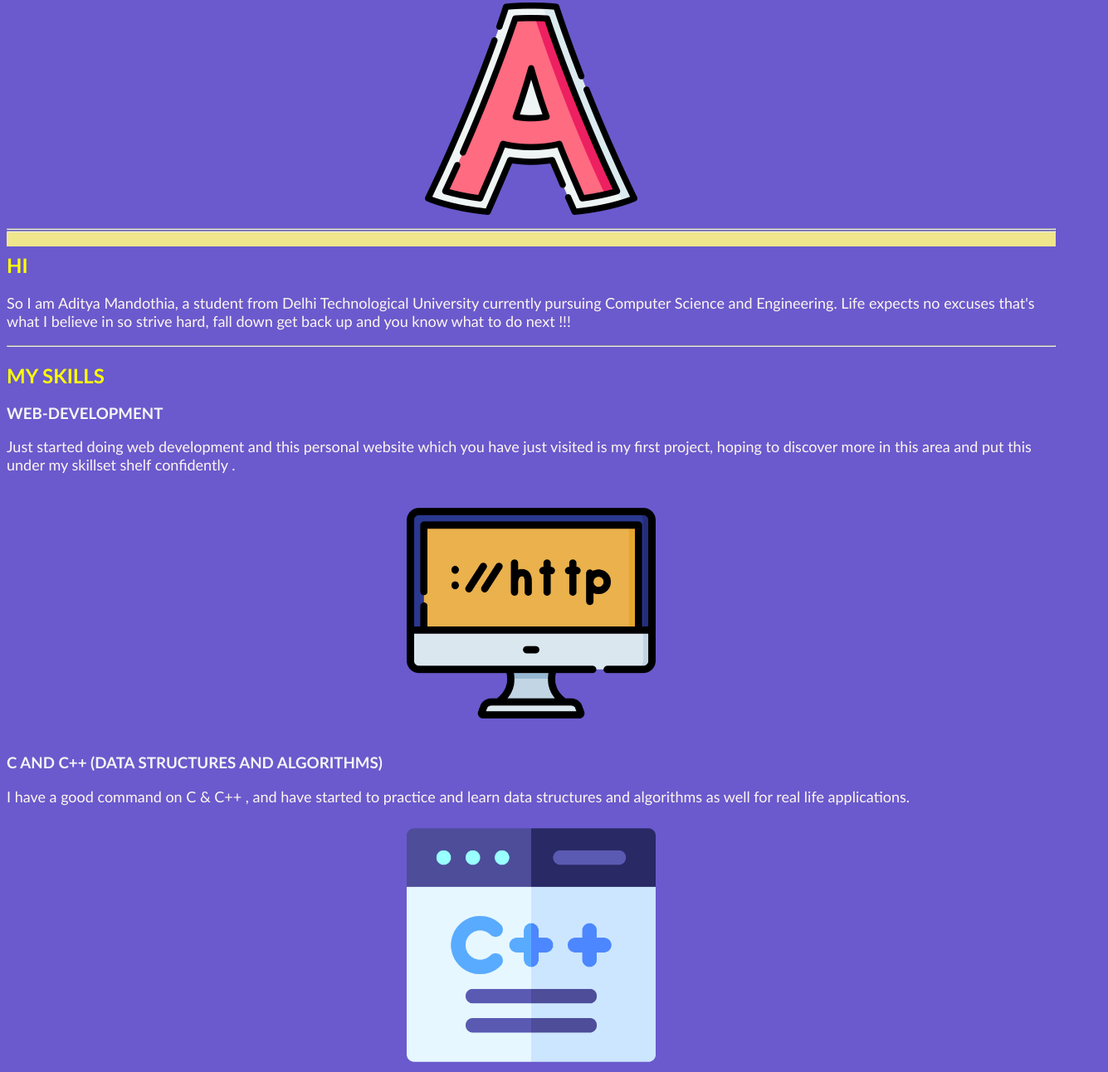
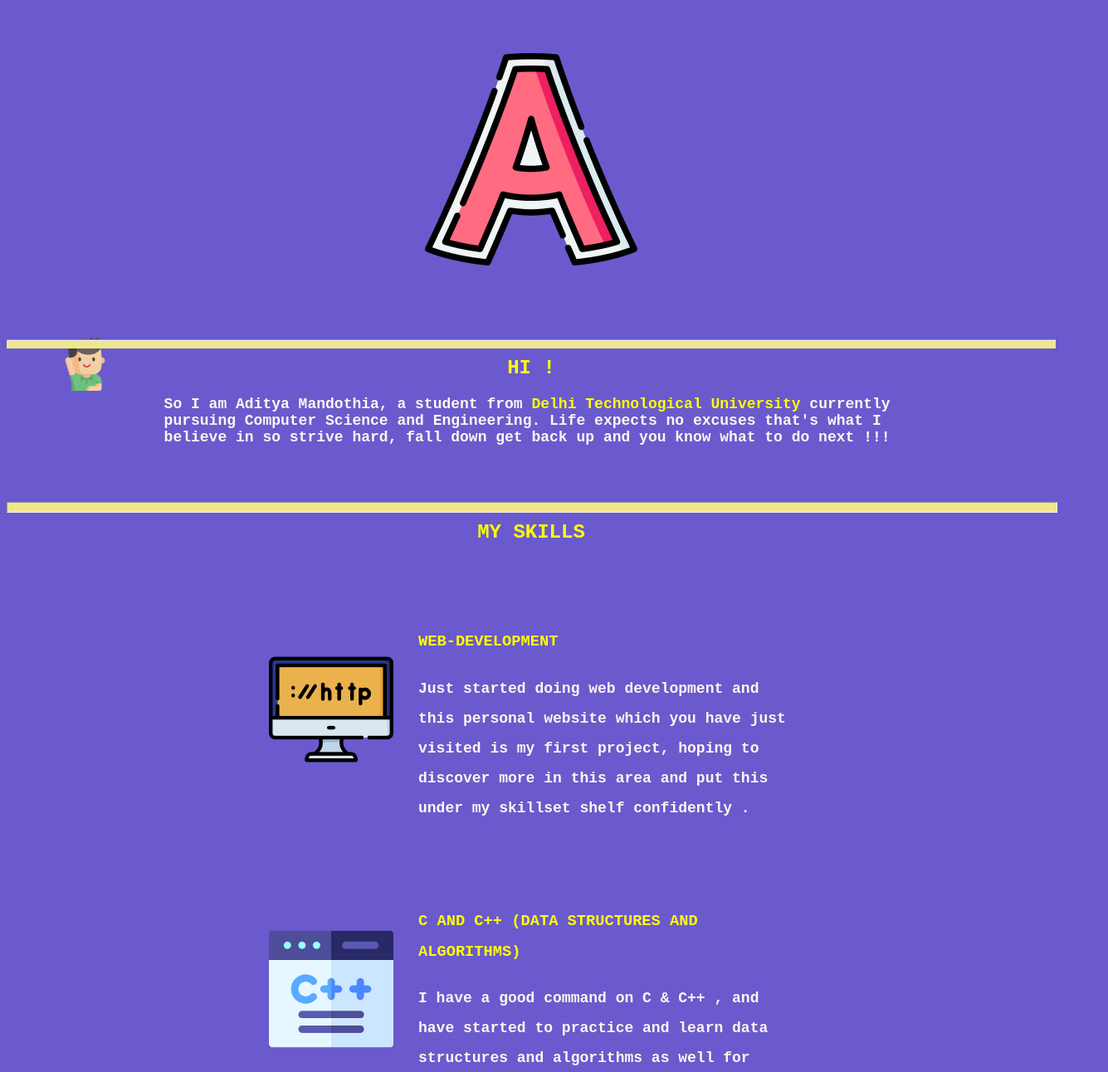
Before and after one commit to Aditya-Mandothia/personal-website, a plain HTML site: page index.html in a window 1280 px wide. Shown: the part 82-1374 px from the top of the page at 83% size, 1335 px wide, since content can reach past the window. Drawn offline with Linux system fonts and the light colour scheme.

Commit message:
Add files via upload

```diff
--- a/index.html
+++ b/index.html
@@ -4,7 +4,7 @@
     <meta charset="UTF-8">
     <meta http-equiv="X-UA-Compatible" content="IE=edge">
     <meta name="viewport" content="width=device-width, initial-scale=1.0">
-    <title>Aditya Mandothia</title>
+    <title>Aditya Mandothia | Personal website</title>
     <link rel="apple-touch-icon" sizes="180x180" href="favicon_io/apple-touch-icon.png">
     <link rel="icon" type="image/png" sizes="32x32" href="favicon_io/favicon-32x32.png">
     <link rel="icon" type="image/png" sizes="16x16" href="favicon_io/favicon-16x16.png">
@@ -17,9 +17,13 @@
     <center>
         <div id="top">
             <h1 id="title">ADITYA MANDOTHIA</h1>
-            <p1 id="title2"><strong><span id="title3">Web-developer </span></strong></p1>
+            <p1 id="title2"><strong><span id="title3">{ Full Stack Web-developer in making }</span></strong></p1>
         </div>
     </center>
+
+    <div id="baccha">
+        <img src="student.png">
+    </div>
 
     <center>
         <div id="photo">
@@ -27,74 +31,83 @@
         </div>
 
     </center>
-    <div id="hr">
+    <div class="hr">
         <hr>
     </div>
 
-    <hr>
+
 
     <div class="middle-container">
         <div class="profile">
             <img src="" alt="">
-            <h2>HI</h2>
-            <p>So I am Aditya Mandothia, a student from Delhi Technological University currently pursuing Computer
+            <h2>HI !</h2>
+            <p class="intro">So I am Aditya Mandothia, a student from <span class="bolds"> Delhi Technological University
+                </span>currently pursuing Computer
                 Science and Engineering. Life expects no excuses that's what I believe in so strive hard, fall down get
                 back up and you know what to do next !!!
             </p>
         </div>
-        <hr>
+        <hr class="hr">
         <div class="skills">
             <h2>MY SKILLS </h2>
             <div class="skill-row">
 
+
+                <img class="skillsimg" src="website.png" alt="">
                 <h3>WEB-DEVELOPMENT</h3>
                 <p>Just started doing web development and this personal website which you have just visited is my first
                     project, hoping to discover more in this area and put this under my skillset shelf confidently .</p>
-                <center><img class="skillsimg" src="website.png" alt=""></center>
             </div>
 
             <div class="skill-row">
 
+
+                <img class="skillsimg" src="c-.png" alt="">
                 <h3>C AND C++ (DATA STRUCTURES AND ALGORITHMS)</h3>
                 <p>I have a good command on C & C++ , and have started to practice and learn data structures and
                     algorithms as well for real life applications.</p>
-                <center><img class="skillsimg" src="c-.png" alt=""></center>
             </div>
 
             <div class="skill-row">
 
+
+                <img class="skillsimg" src="photo-editing.png" alt="">
                 <h3>PHOTO EDITING (Canva)</h3>
                 <p>I am a creative person, love to play with colours, images, texts and stuff. Have interned for
                     Yeprayas pvt ltd, an e-waste management organization where i was the content creator for posts and
                     social media management in which canva played a major role. You can visit the social media handles
                     of "Yeprayas" to see my work. </p>
-                <center><img class="skillsimg" src="photo-editing.png" alt=""></center>
+                    <center><p><a class="footer-link" href="https://www.instagram.com/yeprayas/"><span class="YP">Instagram (Yeprayas)</span></a></p></center>
+                    <center><p><a class="footer-link" href="https://www.linkedin.com/company/ye-prayas-private-limited/?viewAsMember=true"><span class="YP">LinkedIn (Yeprayas)</span></a></p></center>
+                    <center><p><a class="footer-link" href="https://www.facebook.com/YePrayas/"><span class="YP">Instagram (Yeprayas)</span></a></p></center>
             </div>
 
             <div class="skill-row">
 
+
+                <img class="skillsimg" src="talking.png" alt="">
                 <h3>ELOCUTION</h3>
                 <p>I am an orator as well and love to put forth my words and views infront of people in effective ways
                     to create a positive impact in the society. I have been an interactive person have done anchoring
                     and hosting in various events throughout my highschool and college till now. Recently i hosted a
                     covid relief fundraiser in collaboration with CDF ARYABHATTA AND CVS COLLEGE (DELHI UNIVERSITY).
                 </p>
-                <center><img class="skillsimg" src="talking.png" alt=""></center>
             </div>
 
             <div class="skill-row">
 
+
+
+                <img class="skillsimg" src="singer.png" alt="">
                 <h3>SINGER-SONGWRITER</h3>
                 <p>I am lucky enough to find myself singing when I am low XD. Jokes apart I am a self taught guitarist,
                     vocalist and songwriter as well, you can listen to my latest original "BESABAR DIL" a hindi song, on
                     youtube,spotify and other leading platforms. LINKS PROVIDED BELOW.</p>
                 <p><a href="https://www.youtube.com/channel/UCXzA3tHeq8Hl2arviXs6n-A">LISTEN TO BESABAR DIL ON
                         YOUTUBE</a></p>
-
-                <center><img class="skillsimg" src="singer.png" alt=""></center>
             </div>
         </div>
-        <hr>
+        <hr class="hr">
         <center>
             <div class="contact-me">
                 <h2>Get In Touch</h2>
@@ -106,10 +119,10 @@
     </div>
     <center>
         <div class="bottom-container">
-            <p><a class="footer-link" href="https://www.linkedin.com/">LinkedIn</a></p>
-            <p><a class="footer-link" href="https://twitter.com/">Twitter</a></p>
-            <p><a class="footer-link" href="https://www.appbrewery.co/">Website</a></p>
-            <h2>© 2021 ADITYA MANDOTHIA.</h2>
+            <p><a class="footer-link" href="https://www.linkedin.com/in/aditya-mandothia-84882520a/">LinkedIn</a></p>
+            <p><a class="footer-link" href="https://www.instagram.com/amandothia22/">Instagram</a></p>
+
+            <h2 id="trademark">© 2021 ADITYA MANDOTHIA.</h2>
         </div>
     </center>
 
--- a/styles.css
+++ b/styles.css
@@ -6,14 +6,20 @@ body{
     background-color: snow;
 }
 
+#baccha{
+position: relative;
+top: 54.4%;
+left: 5%;
+}
 #title{
     background-color: khaki ;
     margin-top: 0px;
     margin-bottom: 0px;
-font-family: Verdana, Geneva, Tahoma, sans-serif;}
+    font-family:'Courier New', Courier, monospace;}
 
 #title2{
-    font-family: -apple-system, BlinkMacSystemFont, 'Segoe UI', Roboto, Oxygen, Ubuntu, Cantarell, 'Open Sans', 'Helvetica Neue', sans-serif;
+    font-family:'Courier New', Courier, monospace;
+    font-weight:bolder;
 }
 
 #title3{
@@ -23,34 +29,70 @@ font-family: Verdana, Geneva, Tahoma, sans-serif;}
 #photo{
     position: relative;
     top: 19px;
+    padding-bottom: 70px;
+}
+
+.intro{
+    margin: auto;
+    width: 70%;
+    padding-bottom: 30px;
+}
+
+.bolds{
+    color: yellow;
 }
 
 .skillsimg{
-    width: 300px;
-    height: 300px;
+    width: 150px;
+    height: 150px;
+    float: left;
+    padding-right: 30px;
+    padding-bottom: 60px;
+    position: relative;
+    top: 25px;
 }
 
-#hr{
+.skill-row{
+    width: 50%;
+    margin:100 auto 100 auto;
+    text-align: left;
+    line-height: 2;
+}
+.YP{
+    color: yellow;
+}
+.hr{
     background-color: khaki;
     width: 100%;
-    height: 5mm;
+    height: 3mm;
     position: relative;
     top:30px;
 
+
 }
-h2{
-    font-weight: bolder;
-    font-family: 'Trebuchet MS', 'Lucida Sans Unicode', 'Lucida Grande', 'Lucida Sans', Arial, sans-serif;
-    color: yellow;
+h2{ text-align: center;
+    padding-top: 20px;
+    line height : 2;
+    font-weight : bolder;
+    font-family :'Courier New', Courier, monospace;
+    color : yellow;
 }
+
 h3{
     font-weight: bolder;
-    font-family: 'Trebuchet MS', 'Lucida Sans Unicode', 'Lucida Grande', 'Lucida Sans', Arial, sans-serif;
-    color:whitesmoke;
+    font-family:'Courier New', Courier, monospace;
+    color:yellow;
 }
 
 p{
-    font-family: 'Trebuchet MS', 'Lucida Sans Unicode', 'Lucida Grande', 'Lucida Sans', Arial, sans-serif;
+    font-family:'Courier New', Courier, monospace;
     font-size:large;
     color:seashell;
+    font-weight: bold;
 }
+
+#trademark{
+    font-size:large;
+    font-family: 'Courier New', Courier, monospace;
+    font-weight: bold;
+}
```
Also changed, not shown: programmer.png (added), student.png (added).
